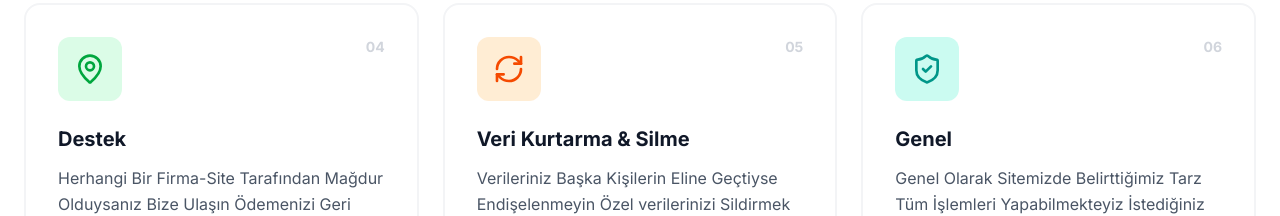
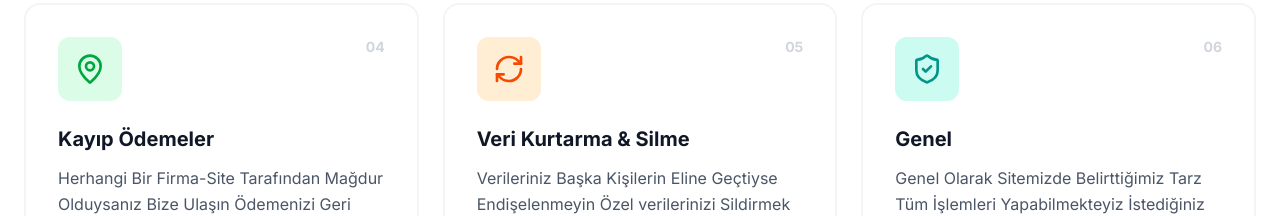
Before and after one commit to iddaasohbet/falconmedya, a Next.js app: page / in a window 1280 px wide. Shown: the part 1880-2096 px from the top of the page. Built offline with nearby package versions, Linux system fonts and the light colour scheme.

Commit message:
Destek baÅŸlÄ±ÄŸÄ± KayÄ±p Ã–demeler olarak gÃ¼ncellendi

```diff
--- a/src/components/Services.tsx
+++ b/src/components/Services.tsx
@@ -23,7 +23,7 @@ const services = [
   },
   {
     icon: MapPin,
-    title: "Destek",
+    title: "Kayıp Ödemeler",
     desc: "Herhangi Bir Firma-Site Tarafından Mağdur Olduysanız Bize Ulaşın Ödemenizi Geri Alalım",
     color: "green",
   },
```
